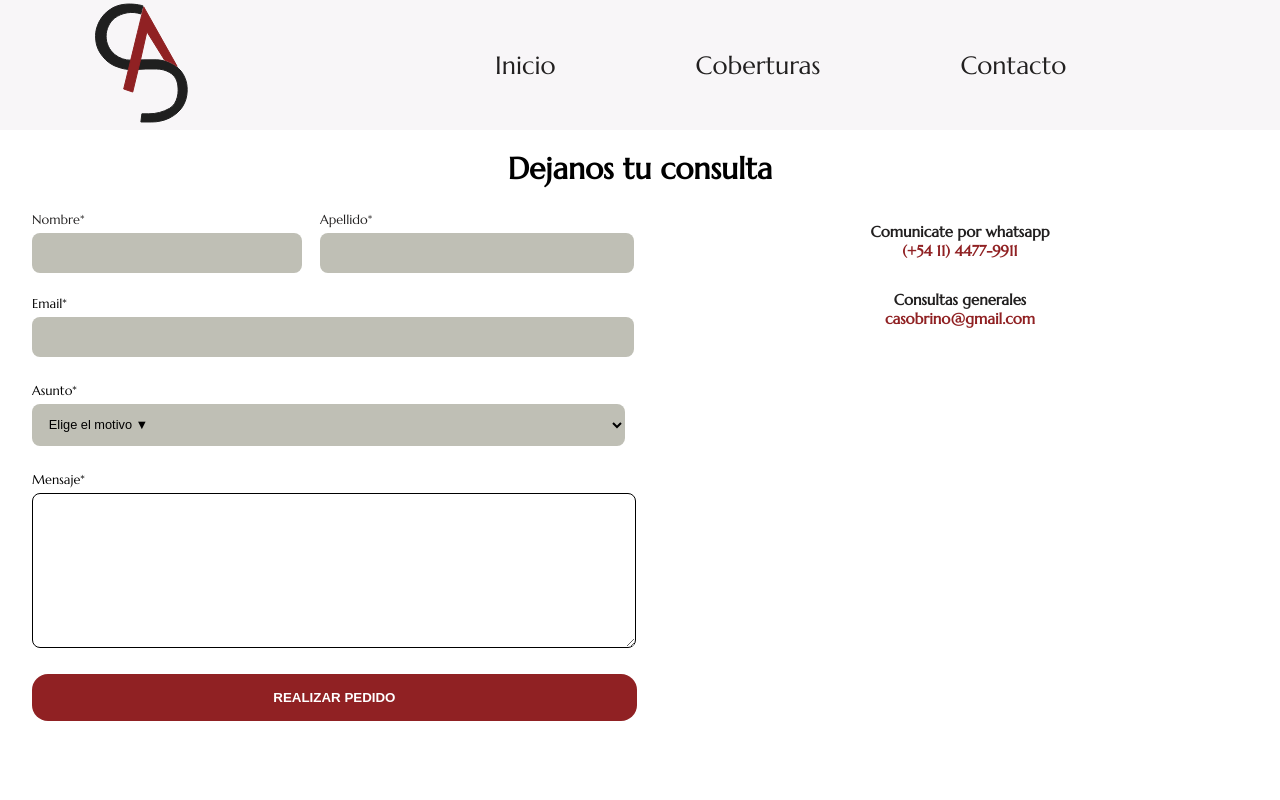
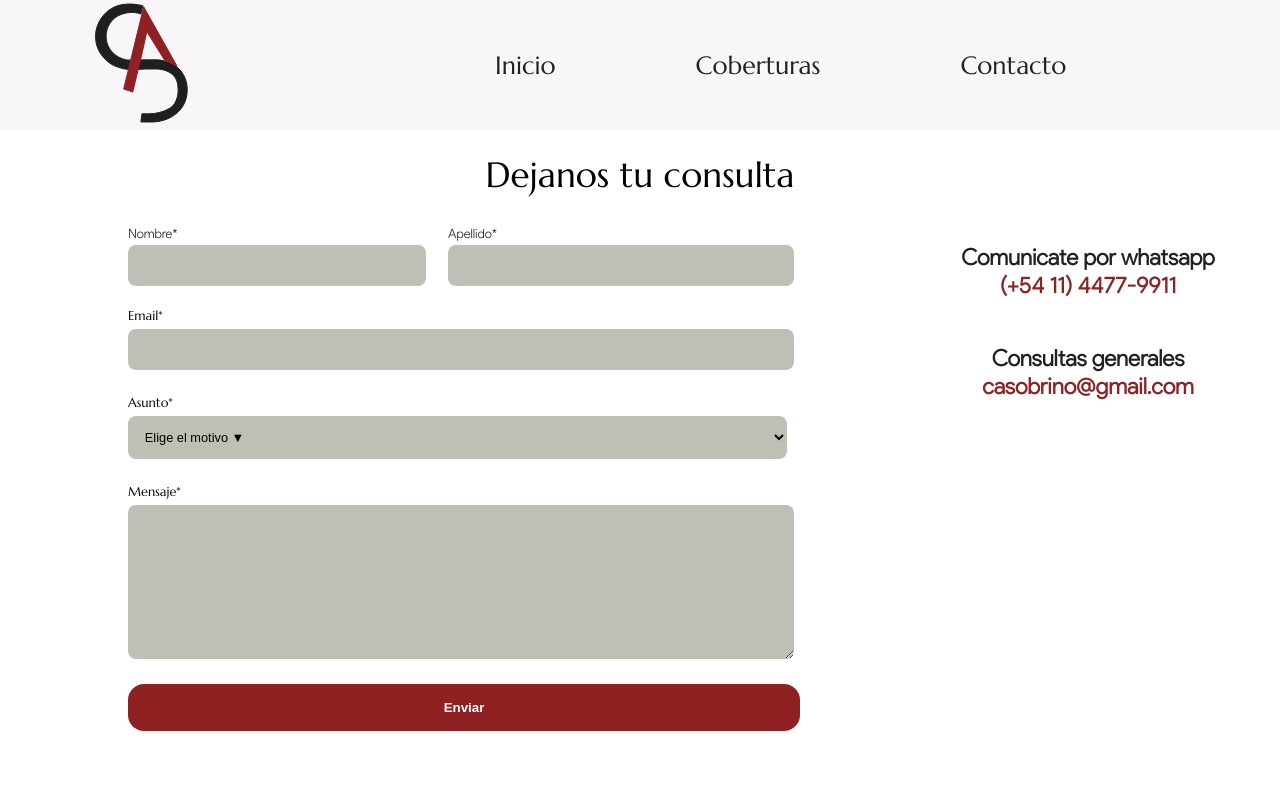
Before and after one commit to diaslucia/cas, a React (Create React App) app: page /contacto in a window 1280 px wide. Shown: the top 800 px of the page. Built offline with nearby package versions, Linux system fonts and the light colour scheme.

Commit message:
Changes in contact page

```diff
--- a/src/sections/contacto/contacto.js
+++ b/src/sections/contacto/contacto.js
@@ -13,7 +13,7 @@ const Contacto = () => {
 
   const onSubmit = async (data) => {
       reset();
-      axios.post('https://formsubmit.co/juanignaciouranimm@gmail.com', {
+      axios.post('https://formsubmit.co/emaildelcliente', {
           data
         })
         .then(function (response) {
@@ -114,7 +114,7 @@ const Contacto = () => {
               />
             </label>
             <label>
-              <button className="button" type="submit">REALIZAR PEDIDO</button>
+              <button className="button" type="submit">Enviar</button>
             </label>
           </form>
         </div>
--- a/src/sections/contacto/contacto.scss
+++ b/src/sections/contacto/contacto.scss
@@ -5,6 +5,11 @@
     font-weight: 500;
     text-align: center;
     margin-bottom: 80px;
+    h1{
+        font-size: 35px;
+        font-family: 'Marcellus', serif;;
+        font-weight: 500;
+    }
     div{
         display: flex;
         justify-content: center;
@@ -14,19 +19,23 @@
             flex-direction: column;
             align-items: center;
             justify-content: center;
-            width: 50%;
+            width: 70%;
             .principal{
                 color: $text;
                 font-weight: 700;
                 margin-bottom: 0rem;
+                font-size: 1.4rem;
+                font-family: "Light", sans-serif;
             }
             .secundario{
                 color: $primary;
                 font-weight: 700;
                 margin-top: 0rem;
+                font-size: 1.4rem;
+                font-family: "Light", sans-serif;
             }
             form{
-                width: 90%;
+                width: 40rem;
                 .principal{
                     width: 100%;
                     display: flex;
@@ -114,15 +123,12 @@
                     padding: 0.8rem;
                     margin: 0.3rem 0rem 0.8rem 0rem;
                     width: 103%;
-                    option{
-                        padding: 1rem 0rem;
-                    }
                 }
                 textarea{
                     @extend label;
                     border-radius: 0.5rem;
-                    border: 1px solid black;
-                    background-color: #ffffff;
+                    border: none;
+                    background-color: $secondaryBackground;
                     padding: 0.8rem;
                     margin: 0.8rem 0rem;
                     margin-top: 0.3rem;
@@ -143,5 +149,8 @@
                 }
             }
         }
+        div:last-child{
+            width: 30%;
+        }
     }
 }
```
